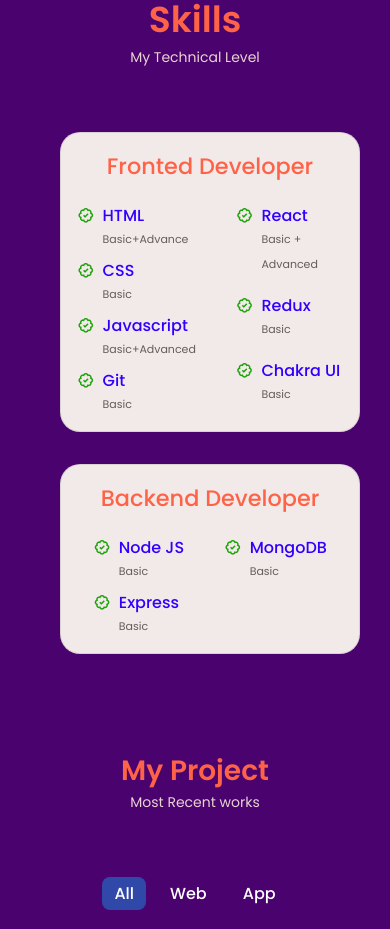
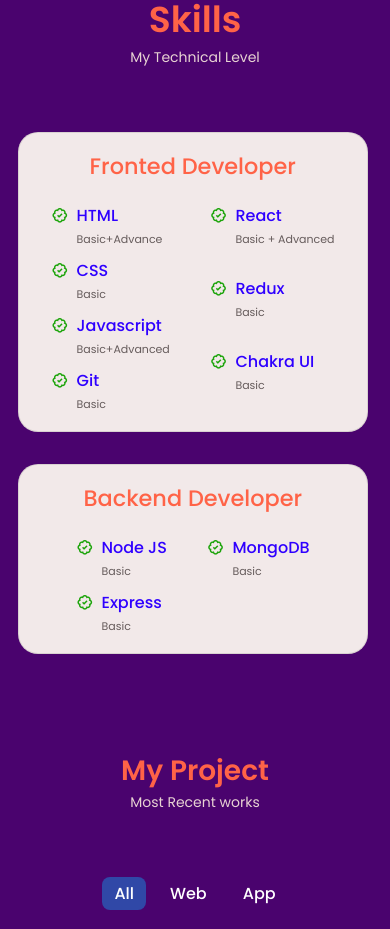
Before and after one commit to saurav269/saurav269.github.io, a React (Create React App) app: page / in a window 390 px wide. Shown: the part 1760-2689 px from the top of the page. Built offline with nearby package versions, Linux system fonts and the light colour scheme.

Commit message:
skill cmp

```diff
--- a/public/index.html
+++ b/public/index.html
@@ -31,7 +31,7 @@
     <!------------------------------------------UNIICONS------------------------------------------------------->
     <link rel="stylesheet" href="https://unicons.iconscout.com/release/v4.0.0/css/line.css">
     <!----------------------------------------------------------------------------------------------------------->
-    <title>Portfolio Website</title>
+    <title>Saurav Mallik</title>
   </head>
   <body>
     <noscript>You need to enable JavaScript to run this app.</noscript>
--- a/src/Components/skills/Fronted.jsx
+++ b/src/Components/skills/Fronted.jsx
@@ -1,4 +1,5 @@
 import React from 'react'
+import Html from '../../assets/HTML.png'
 
 const Fronted = () => {
   return (
@@ -9,6 +10,7 @@
             <div className='skills__group'>
                 <div className='skills__data'>
                 <i class='bx bx-badge-check'></i>
+                {/* <img src={Html} alt='html' className='hero__img'/> */}
 
                <div>
                 <h3 className='skills__name'>HTML</h3>
@@ -18,6 +20,7 @@
 
                 <div className='skills__data'>
                 <i class='bx bx-badge-check'></i>
+                {/* <img src={Html} alt='html' className='hero__img'/> */}
 
                <div>
                 <h3 className='skills__name'>CSS</h3>
--- a/src/Components/skills/skills.css
+++ b/src/Components/skills/skills.css
@@ -12,10 +12,10 @@
    }
 
 .skills__container {
-
     grid-template-columns: repeat(2,350px);
     column-gap: 3rem;
     justify-content: center;
+    /* border: 1px solid red; */
 }
 
 .skills__content {
@@ -23,6 +23,8 @@
     border: 1px solid rgba(0,0,0,0.1);
     padding: 2rem 4rem;
     border-radius: 1.25rem;
+    /* border: 2px solid blue; */
+    /* width: 170%; */
 }
 .skills__name{
     color: rgb(47, 0, 255);
@@ -44,6 +46,7 @@
     display: flex;
     justify-content: center;
     column-gap: 2.5rem;
+    /* border: 1px solid red; */
  }
  .skills__group {
     display: grid;
@@ -64,12 +67,23 @@
     font-weight: 500;
     line-height: 18px;
  }
+ .hero__img {
+    /* border: 1px solid red; */
+    width: 20%;
+    height: 20%;
+ }
 
  @media screen and (max-width : 992px){
 
     .skills__container {
         grid-template-columns: max-content;
         row-gap: 2rem;
+        /* border: 1px solid red; */
+    }
+    .hero__img{
+
+        width: 20%;
+        height: 20%;
     }
  }
  @media screen and (max-width : 770px) {
@@ -84,6 +98,13 @@
         width : 90%;
         margin-left: 12%;
     }
+    .skills__container {
+        margin-left: 14%;
+        /* border: 1px solid red; */
+    }
+    /* .skills__content {
+        border: 2px solid red;
+    } */
 
  }
  @media screen and (max-width : 725px){
@@ -102,11 +123,14 @@
 
     .skills__container {
         grid-template-columns: 1fr;
-        margin-left: 60px;
+        margin-left: 5%;
+        /* border: 1px solid red; */
     }
     .skills__content {
         padding: 1rem;
         width: 350px;
+        /* border: 2px solid blue; */
+        margin-left: 15%;
     }
     .section__title__skills{
         margin: auto;
@@ -118,7 +142,8 @@
  @media screen and (max-width : 443px){
 
     .skills__content{
-        width: 350px;
+        /* width: 96%; */
+        margin-left: 3%;
     }
  }
  @media screen and (max-width : 400px){
@@ -126,7 +151,7 @@
     .skills__content {
         /* margin-right: 30px; */
         /* border: 2px solid red; */
-        width: 300px;
+        /* width: 300px; */
         margin-left: 0px;
     }
  }
@@ -134,19 +159,21 @@
 
     .skills__box {
         column-gap: 1.25rem;
+        /* border: 1px solid red; */
     }
     .skills__name {
         font-size: 0.875rem;
     }
     .skills__content {
-        margin-right: 20%;
-        border: 1px solid red;
+        /* margin-right: 20%; */
+        margin-left: 2%;
+        /* border: 1px solid red; */
     }
  }
 
  @media screen and (max-width : 319px){
-    /* .skills__content {
-        margin-left: 70px;
+    .skills__content {
+        margin-left: 14%;
         border: 1px solid red;
-    } */
+    }
  }
```
Also changed, not shown: src/assets/HTML.png (added).
